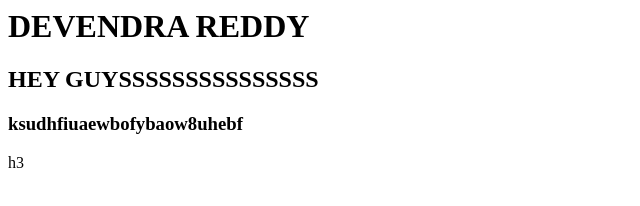
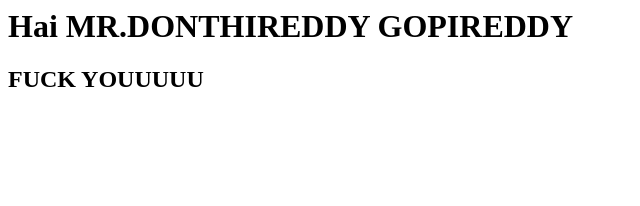
Before and after one commit to Devendrareddy25/New, a plain HTML site: page index.html in a window 1280 px wide. Shown: the whole page, without its empty margins (0-640 px from the left). Drawn offline with Linux system fonts and the light colour scheme.

Commit message:
Update index.html

```diff
--- a/index.html
+++ b/index.html
@@ -1,10 +1,7 @@
-<h1>DEVENDRA REDDY</h1>
+<h1>Hai MR.DONTHIREDDY GOPIREDDY</h1>
 
 
 
 
 
-<h2>HEY GUYSSSSSSSSSSSSSSS</h2>
-
-
-<h3>ksudhfiuaewbofybaow8uhebf</h3>h3
+<h2>FUCK YOUUUUU</h2>
```
